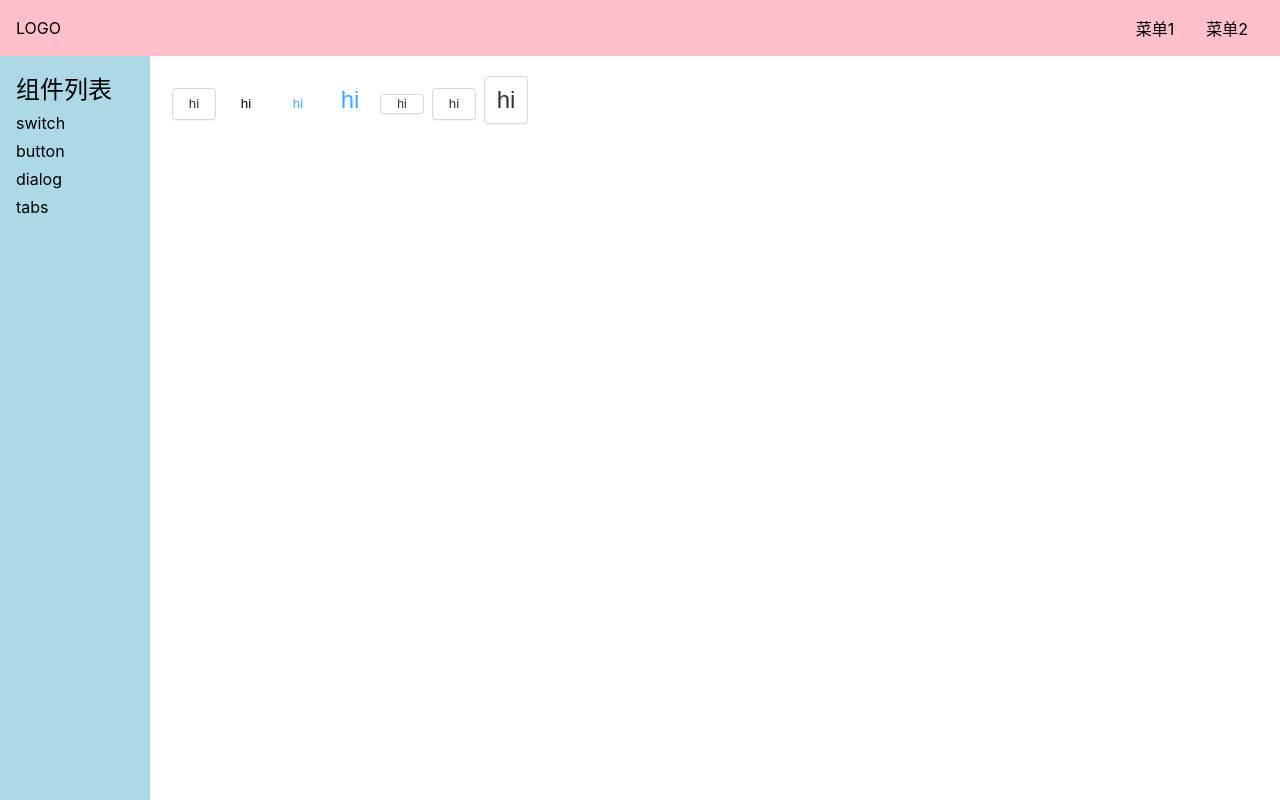
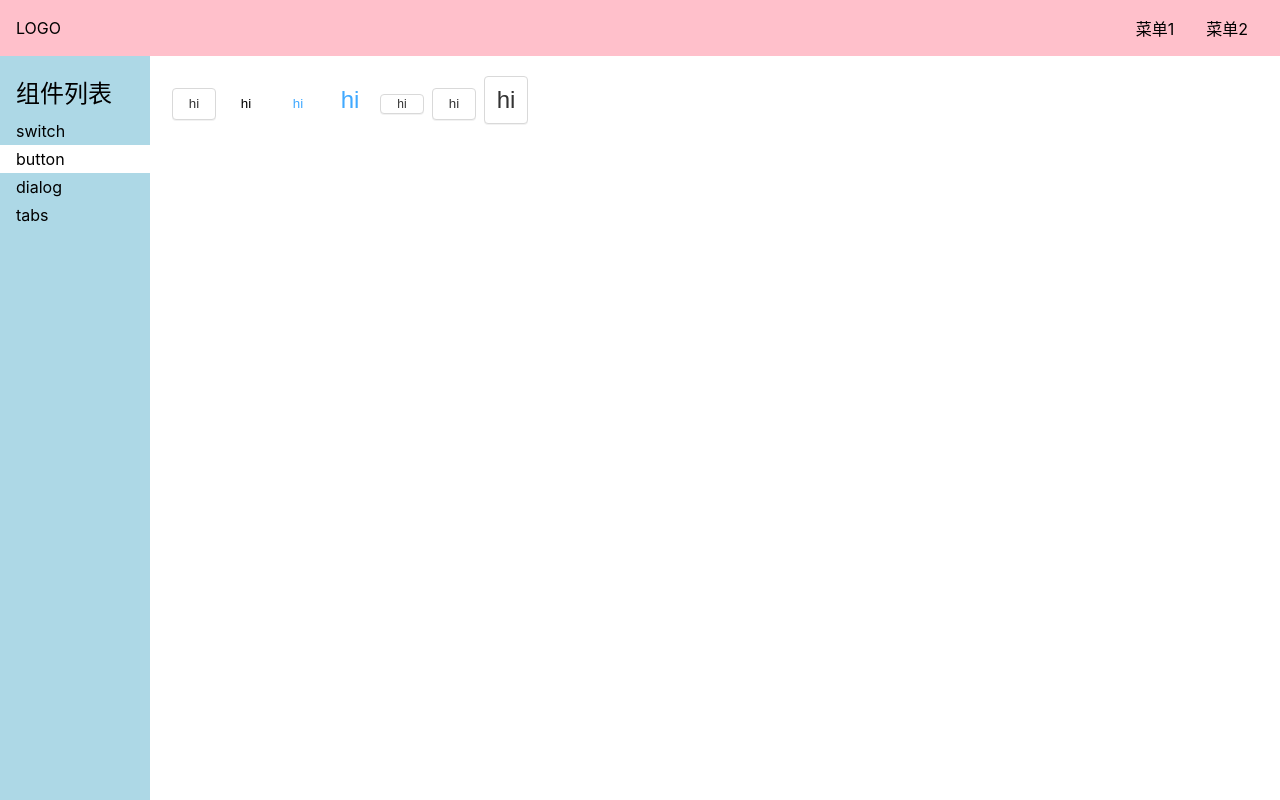
Before and after one commit to keangj/kui-vue, a Vue app: page /#/doc/button in a window 1280 px wide. Built offline with nearby package versions, Linux system fonts and the light colour scheme.

Commit message:
feat(Doc): 修改文档样式

```diff
--- a/src/views/Doc.vue
+++ b/src/views/Doc.vue
@@ -77,7 +77,6 @@ export default {
 aside {
   background: lightblue;
   width: 150px;
-  padding: 16px;
   position: fixed;
   top: 0;
   left: 0;
@@ -85,10 +84,22 @@ aside {
   height: 100%;
   > h2 {
     margin-bottom: 4px;
+    padding: 4px 16px;
   }
   > ol {
     > li {
-      padding: 4px 0;
+      > a {
+        display: block;
+        padding: 4px 16px;
+        text-decoration: none;
+        &:hover {
+          background-color: #6dd0f1;
+          color: #fff;
+        }
+      }
+      .router-link-active {
+        background-color: #fff;
+      }
     }
   }
   main {
```
